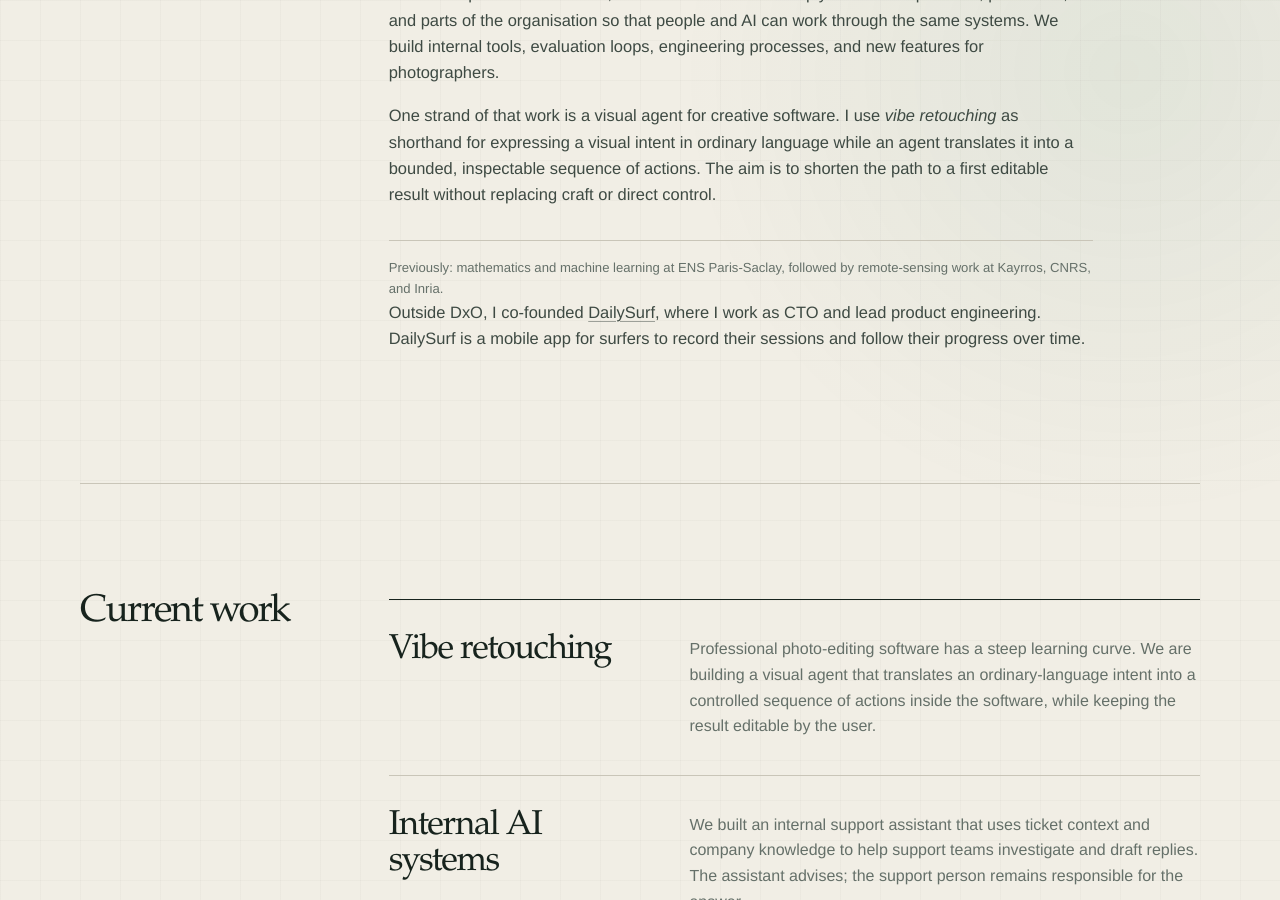
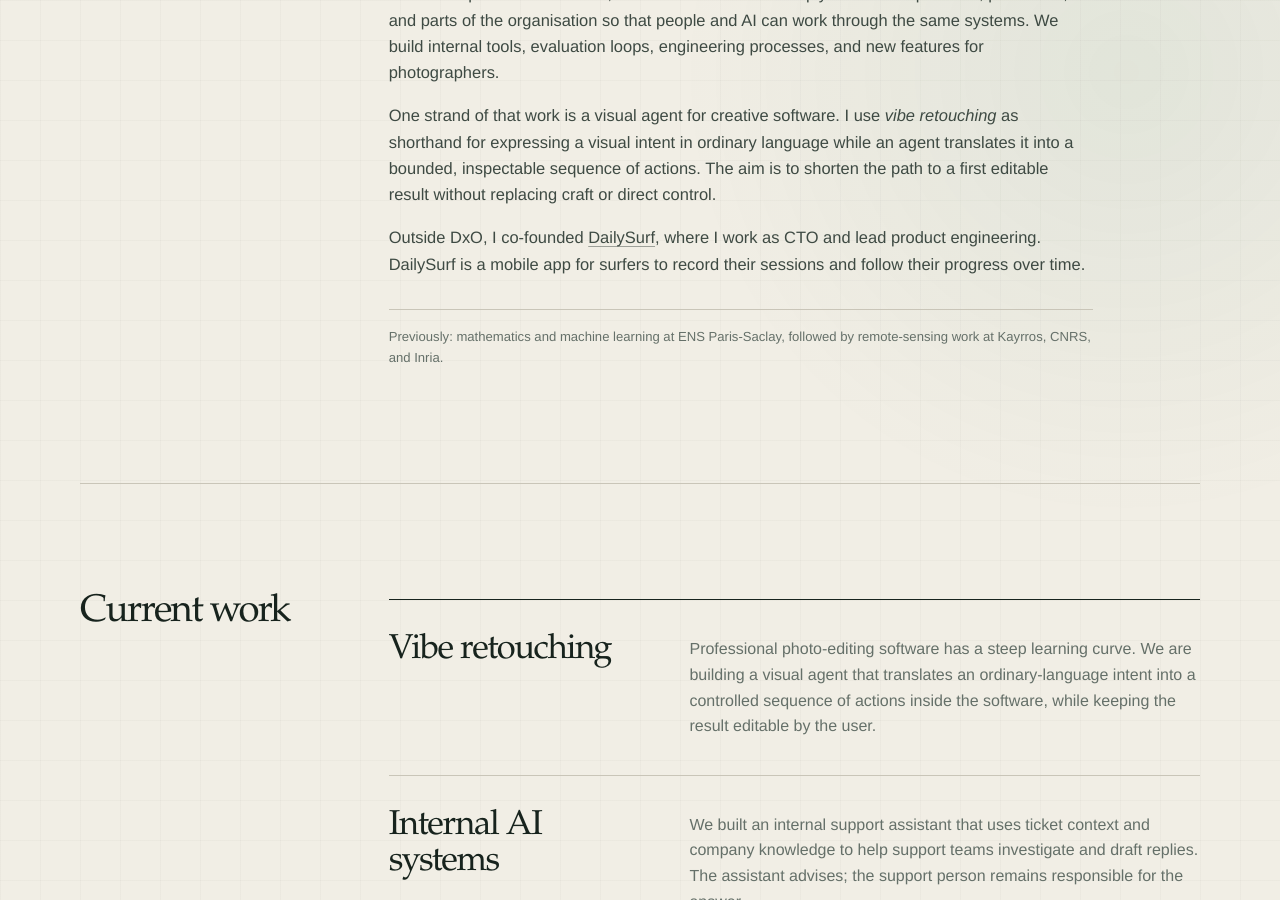
Before and after one commit to ArthurCalvi/arthurcalvi.github.io, a Jekyll site: the page built from index.html, in a window 1280 px wide and 900 px high, scrolled down 1151 px. Built offline with Jekyll 4.4.1, drawn with Linux system fonts in a browser that asks for light colours; some of the changed lines change nothing that is shown.

Commit message:
site: keep previous work last in bio

```diff
--- a/index.html
+++ b/index.html
@@ -45,16 +45,16 @@ cover_image: /assets/images/arthur-norway.jpg
       inspectable sequence of actions. The aim is to shorten the path to a first
       editable result without replacing craft or direct control.
     </p>
-    <p class="previous-line">
-      Previously: mathematics and machine learning at ENS Paris-Saclay,
-      followed by remote-sensing work at Kayrros, CNRS, and Inria.
-    </p>
     <p>
       Outside DxO, I co-founded
       <a href="https://dailysurf.fr" target="_blank" rel="noopener">DailySurf</a>,
       where I work as CTO and lead product engineering. DailySurf is a mobile
       app for surfers to record their sessions and follow their progress over
       time.
+    </p>
+    <p class="previous-line">
+      Previously: mathematics and machine learning at ENS Paris-Saclay,
+      followed by remote-sensing work at Kayrros, CNRS, and Inria.
     </p>
   </div>
 </section>
```
